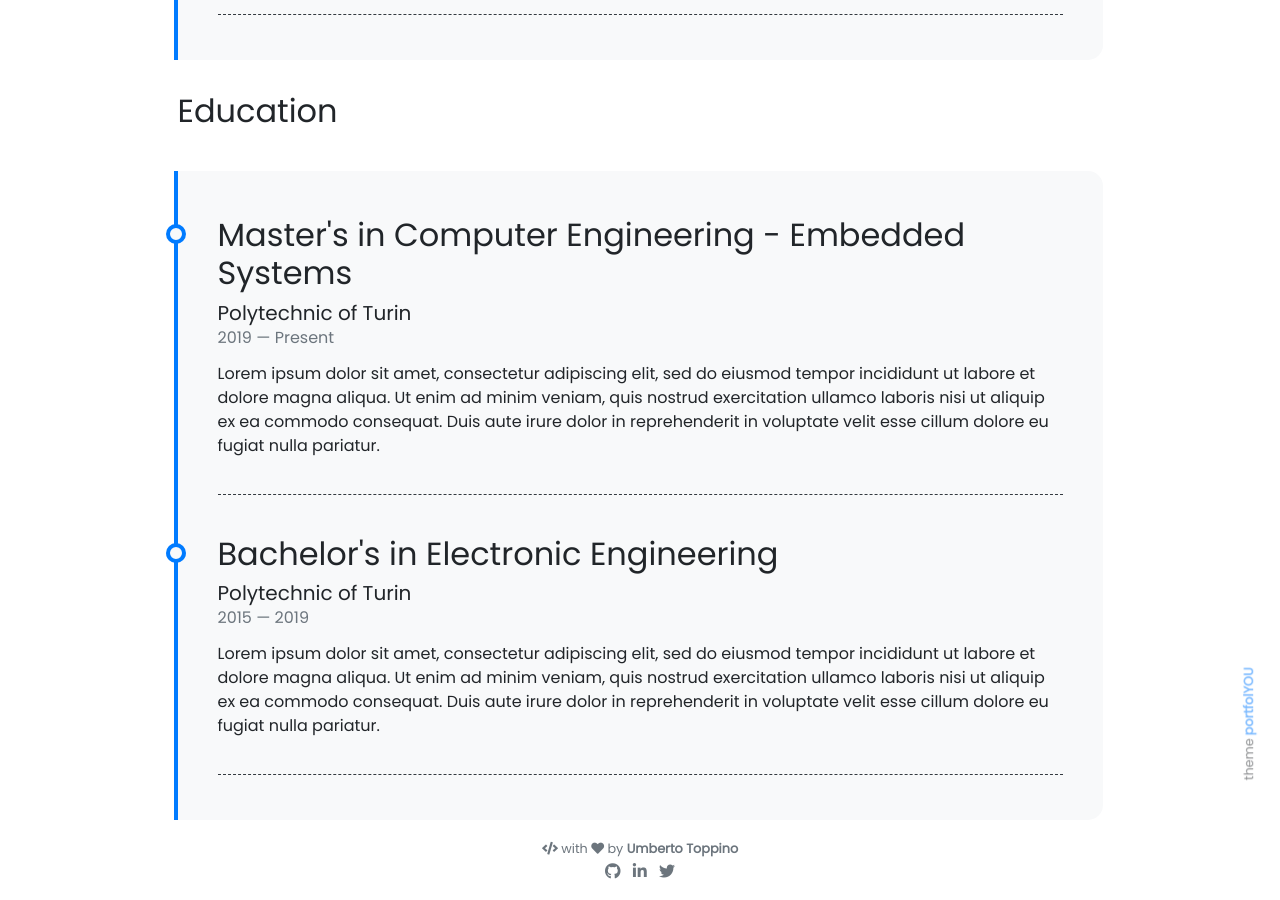
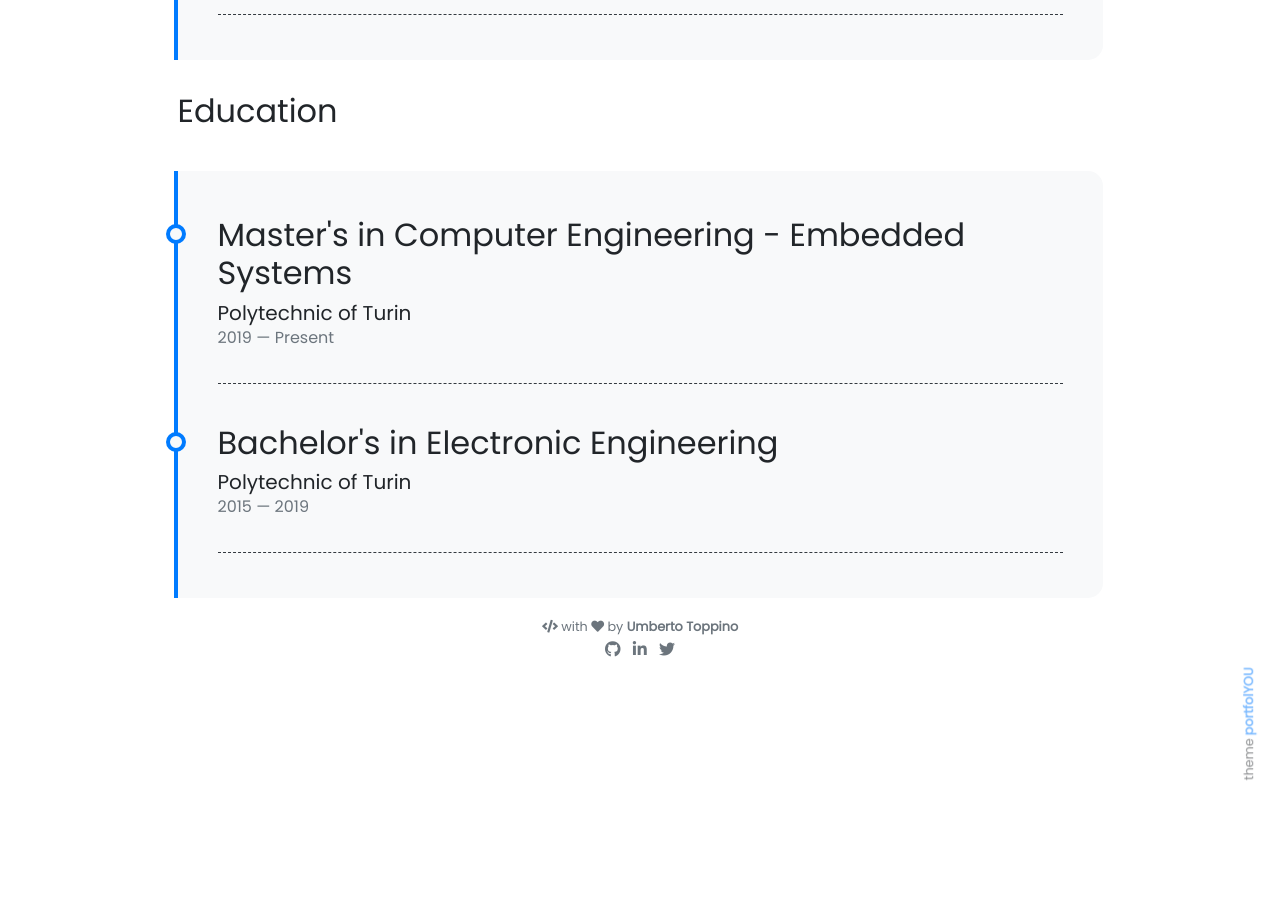
Before and after one commit to UToppino/utoppino.github.io, a Jekyll site: the page built from pages/about.md, in a window 1280 px wide and 900 px high, scrolled down 1222 px. Built offline with Jekyll 4.4.1, drawn with Linux system fonts in a browser that asks for light colours; nearby versions of some CDN libraries; emoji names are drawn with the system emoji font.

Commit message:
Update about page

```diff
--- a/_data/timeline-education.yml
+++ b/_data/timeline-education.yml
@@ -2,18 +2,10 @@
   subtitle: Polytechnic of Turin
   from: 2019
   to: Present
-  description: Lorem ipsum dolor sit amet, consectetur adipiscing elit,
-               sed do eiusmod tempor incididunt ut labore et dolore magna aliqua.
-               Ut enim ad minim veniam, quis nostrud exercitation ullamco laboris
-               nisi ut aliquip ex ea commodo consequat. Duis aute irure dolor in
-               reprehenderit in voluptate velit esse cillum dolore eu fugiat nulla pariatur.
+  description:
 
 - title: Bachelor's in Electronic Engineering
   subtitle: Polytechnic of Turin
   from: 2015
   to: 2019
-  description: Lorem ipsum dolor sit amet, consectetur adipiscing elit,
-               sed do eiusmod tempor incididunt ut labore et dolore magna aliqua.
-               Ut enim ad minim veniam, quis nostrud exercitation ullamco laboris
-               nisi ut aliquip ex ea commodo consequat. Duis aute irure dolor in
-               reprehenderit in voluptate velit esse cillum dolore eu fugiat nulla pariatur.
+  description:
```
